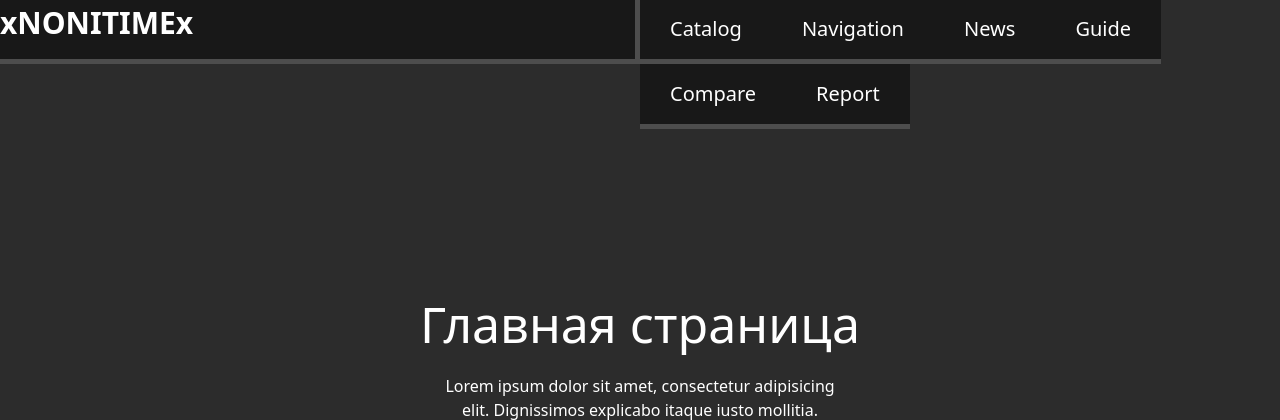
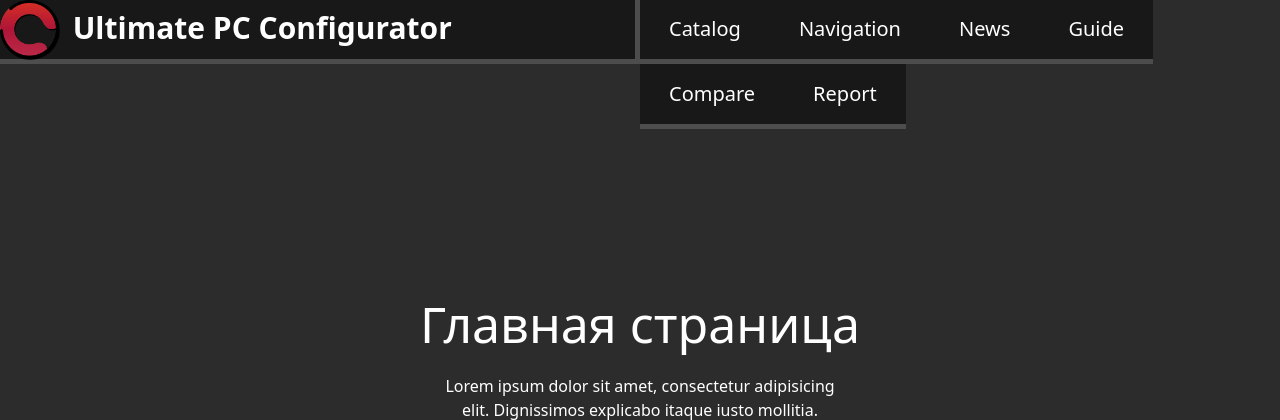
Before and after one commit to xNONITIMEx/UCPC, a Django app: page / in a window 1280 px wide. Shown: the top 420 px of the page. Run offline with Django 4.2, Linux system fonts and the light colour scheme.

Commit message:
Logo in nav bar

```diff
--- a/UCPC/main/static/main/css/main.css
+++ b/UCPC/main/static/main/css/main.css
@@ -1,9 +1,10 @@
 body {background: #2c2c2c;}
 
 img {
+    width: 60px;
+    height: 60px;
     float: left;
-    width: 80px;
-    height: 80px;
+    margin-right: 2%;
 }
 
 .logo {
@@ -17,6 +18,9 @@ img {
     font-size: 30px;
     font-weight: bold;
     color: white;
+    margin-bottom: 0px;
+    position: relative;
+    top: 5px;
 }
 
 
@@ -61,7 +65,7 @@ body .menu a {
     color: white;
     font-size: 20px;
     display: inline-block;
-    padding: 15px 30px;
+    padding: 15px 29px;
     background-color: #181818;
     border-bottom: 5px solid #4d4d4d;
 }
--- a/UCPC/main/templates/main/base.html
+++ b/UCPC/main/templates/main/base.html
@@ -12,7 +12,8 @@
 </head>
 <body>
     <div class="logo">
-        <p>xNONITIMEx</p>
+        <img src="{% static 'main/img/logo.png' %}" alt="logo">
+        <p>Ultimate PC Configurator</p>
     </div>
     <ul class="menu">
         <li><a href="">Catalog</a></li>
```
Also changed, not shown: UCPC/main/static/main/img/logo.png.
